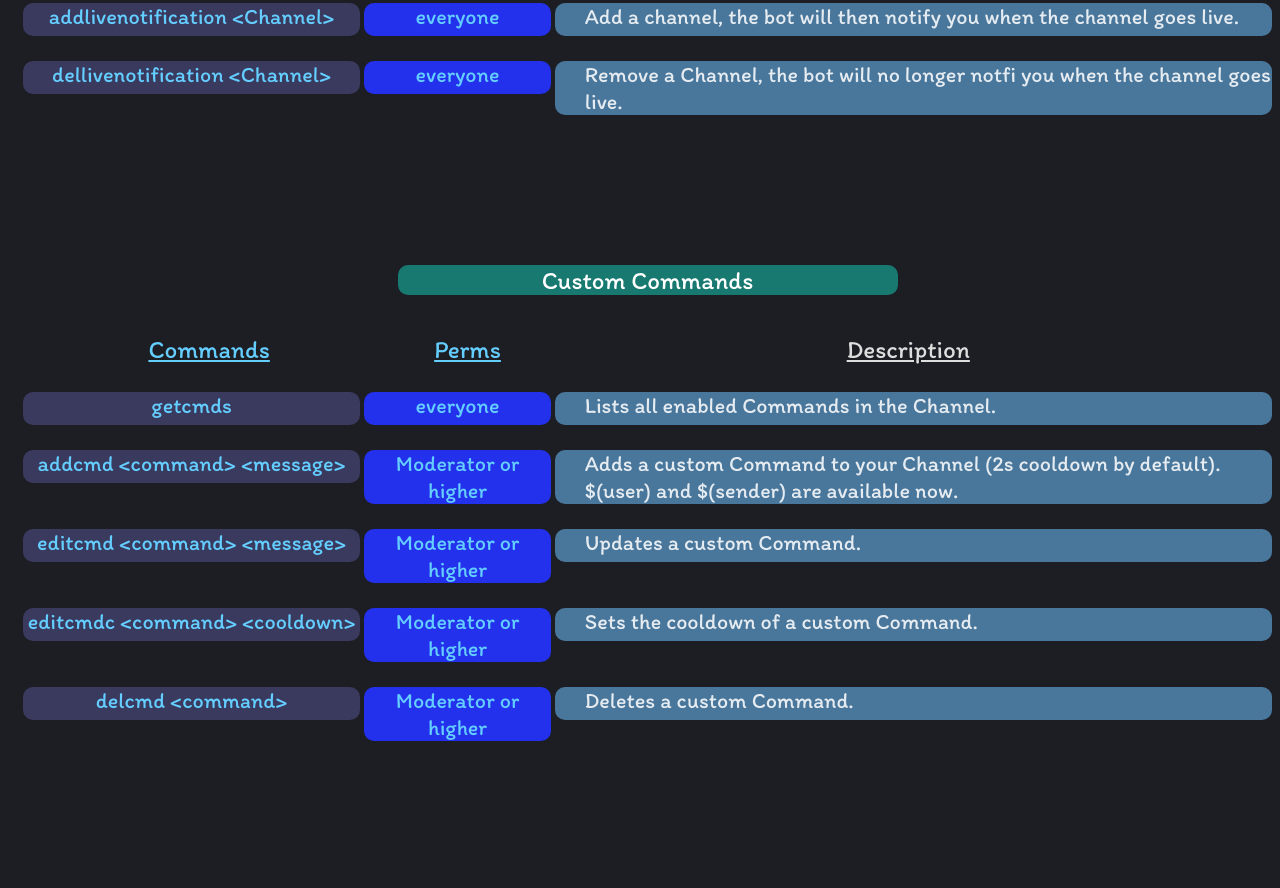
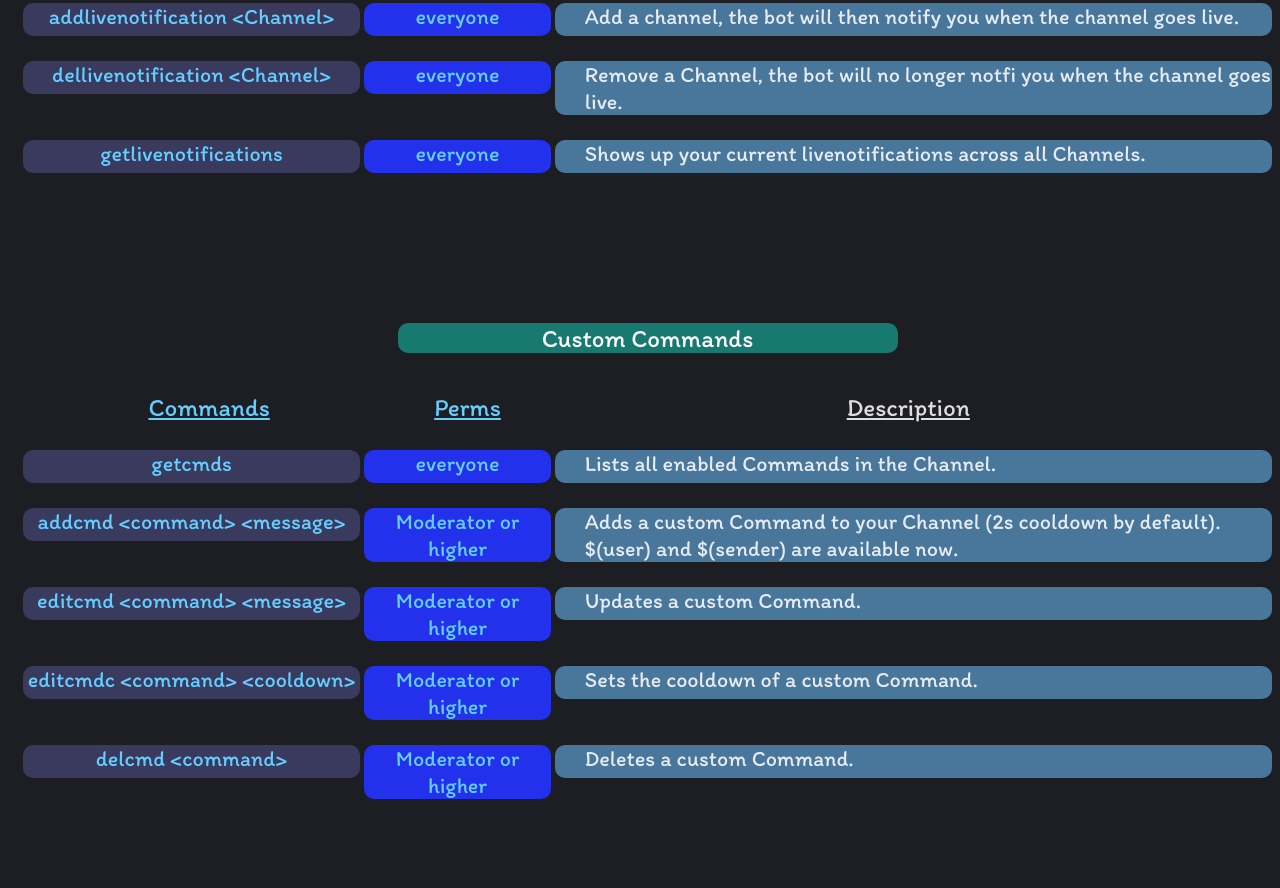
Before and after one commit to DAU8ER/dau8bot, a plain HTML site: page index.html in a window 1280 px wide. Shown: the part 1818-2706 px from the top of the page. Drawn offline with Linux system fonts and the light colour scheme.

Commit message:
Add files via upload

```diff
--- a/index.html
+++ b/index.html
@@ -259,6 +259,23 @@
                         Remove a Channel, the bot will no longer notfi you when the channel goes live.
                     </text2>
                 </areac5>
+                <spacerc1></spacerc1>
+                <areac4>
+                    <center>
+                        <text>getlivenotifications </text>
+                    </center>
+                </areac4>
+                <areac6>
+                    <text>
+                        everyone
+                    </text>
+                </areac6>
+                <areac5>
+                    <text2>
+                        Shows up your current livenotifications across all Channels.
+                    </text2>
+                </areac5>
+
 
             </div>
             <div class="cmdcustomcmds">
```
